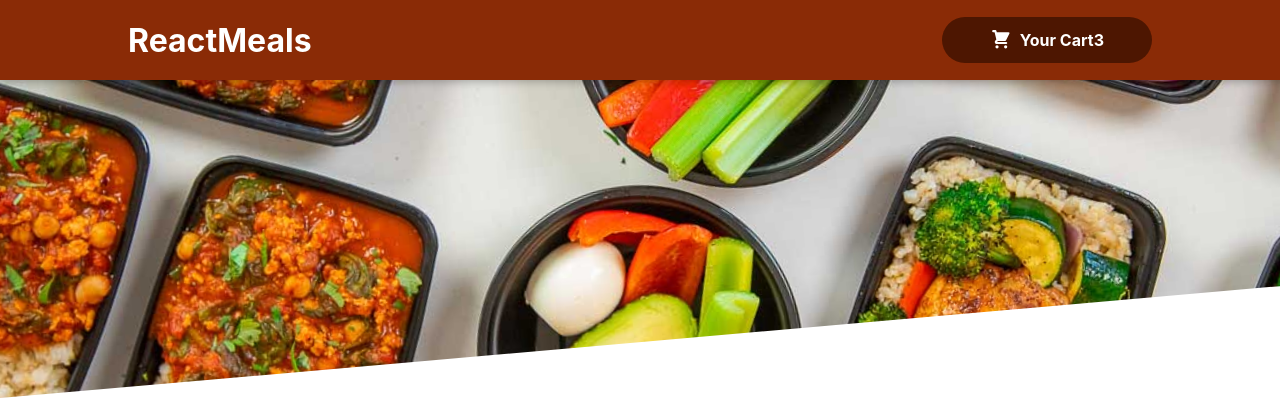
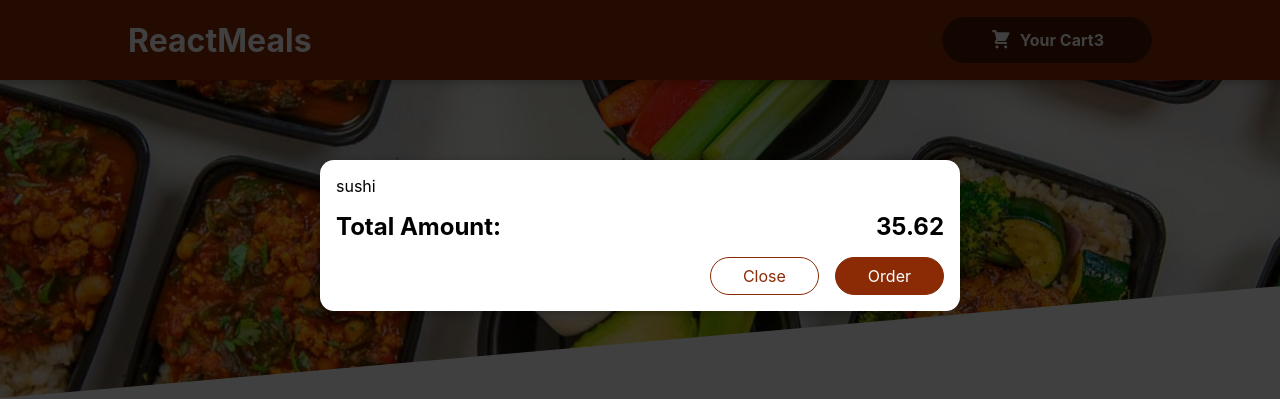
Before and after one commit to fermercadal/react-meals, a React (Create React App) app: page / in a window 1280 px wide. Shown: the top 399 px of the page. Built offline with nearby package versions, Linux system fonts and the light colour scheme.

Commit message:
Add modal component and portal

```diff
--- a/public/index.html
+++ b/public/index.html
@@ -28,6 +28,7 @@
   </head>
   <body>
     <noscript>You need to enable JavaScript to run this app.</noscript>
+    <div id="overlays"></div>
     <div id="root"></div>
     <!--
       This HTML file is a template.
--- a/src/App.js
+++ b/src/App.js
@@ -1,12 +1,13 @@
 import { Fragment } from "react";
 
+import Header from "./components/Layout/Header";
 import Meals from "./components/Meals/Meals";
-
-import Header from "./components/Layout/Header";
+import Cart from "./components/Cart/Cart";
 
 function App() {
   return (
     <Fragment>
+      <Cart />
       <Header />
       <main>
         <Meals />
--- a/src/components/Cart/Cart.js
+++ b/src/components/Cart/Cart.js
@@ -1,3 +1,5 @@
+import Modal from "../UI/Modal";
+
 import classes from "./Cart.module.scss";
 
 const Cart = (props) => {
@@ -17,7 +19,7 @@
   );
 
   return (
-    <div>
+    <Modal>
       {cartItems}
       <div className={classes.total}>
         <span>Total Amount:</span>
@@ -27,7 +29,7 @@
         <button className={classes["button--alt"]}>Close</button>
         <button className={classes.button}>Order</button>
       </div>
-    </div>
+    </Modal>
   );
 };
 
--- /dev/null
+++ b/src/components/UI/Modal.js
@@ -0,0 +1,32 @@
+import { Fragment } from "react";
+import ReactDOM from "react-dom";
+
+import classes from "./Modal.module.scss";
+
+const Backdrop = (props) => {
+  return <div className={classes.backdrop} />;
+};
+
+const ModalOverlay = (props) => {
+  return (
+    <div className={classes.modal}>
+      <div className={classes.content}>{props.children}</div>
+    </div>
+  );
+};
+
+const portalElement = document.getElementById("overlays");
+
+const Modal = (props) => {
+  return (
+    <Fragment>
+      {ReactDOM.createPortal(<Backdrop />, portalElement)}
+      {ReactDOM.createPortal(
+        <ModalOverlay>{props.children}</ModalOverlay>,
+        portalElement
+      )}
+    </Fragment>
+  );
+};
+
+export default Modal;
--- /dev/null
+++ b/src/components/UI/Modal.module.scss
@@ -0,0 +1,40 @@
+.backdrop {
+  position: fixed;
+  top: 0;
+  left: 0;
+  width: 100%;
+  height: 100vh;
+  z-index: 20;
+  background-color: rgba(0, 0, 0, 0.75);
+}
+
+.modal {
+  position: fixed;
+  top: 20vh;
+  left: 5%;
+  width: 90%;
+  background-color: white;
+  padding: 1rem;
+  border-radius: 14px;
+  box-shadow: 0 2px 8px rgba(0, 0, 0, 0.25);
+  z-index: 30;
+  animation: slide-down 300ms ease-out forwards;
+}
+
+@media (min-width: 768px) {
+  .modal {
+    width: 40rem;
+    left: calc(50% - 20rem);
+  }
+}
+
+@keyframes slide-down {
+  from {
+    opacity: 0;
+    transform: translateY(-3rem);
+  }
+  to {
+    opacity: 1;
+    transform: translateY(0);
+  }
+}
```
